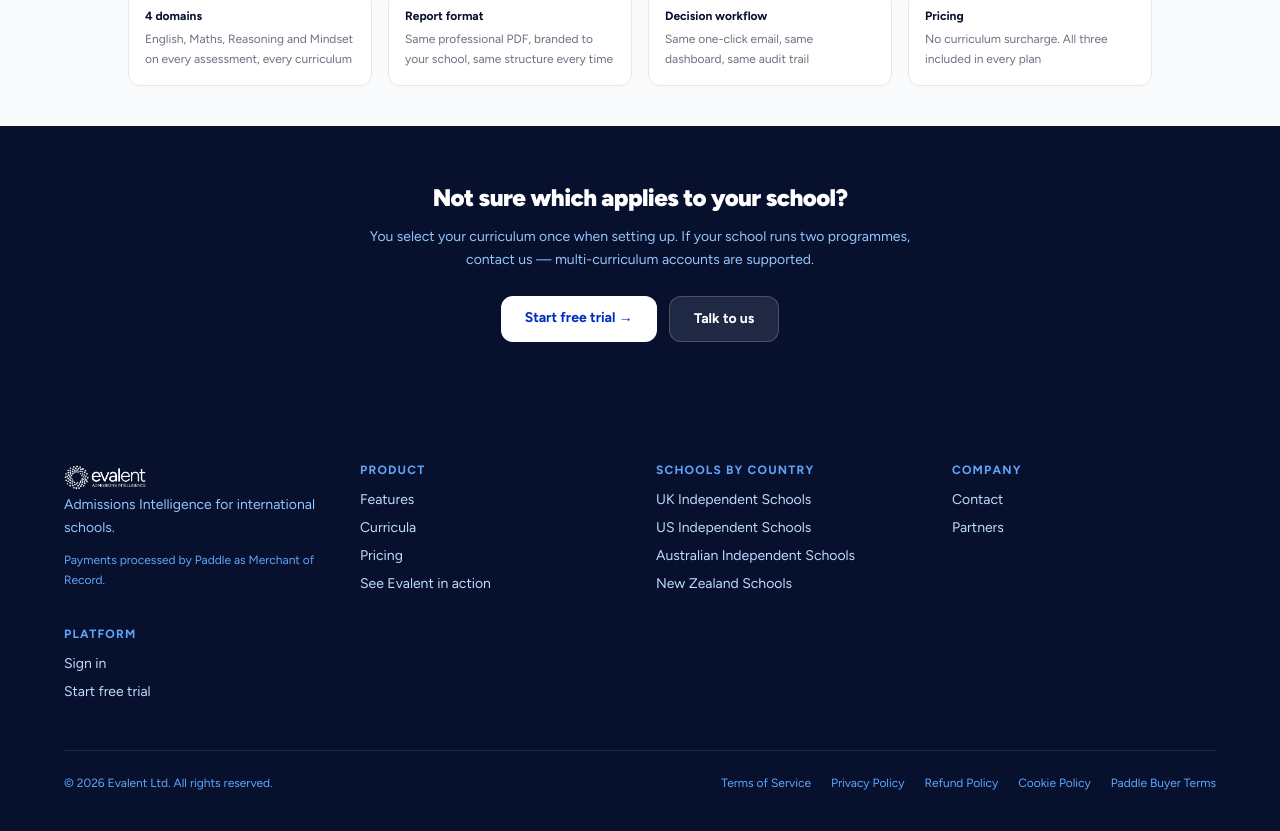
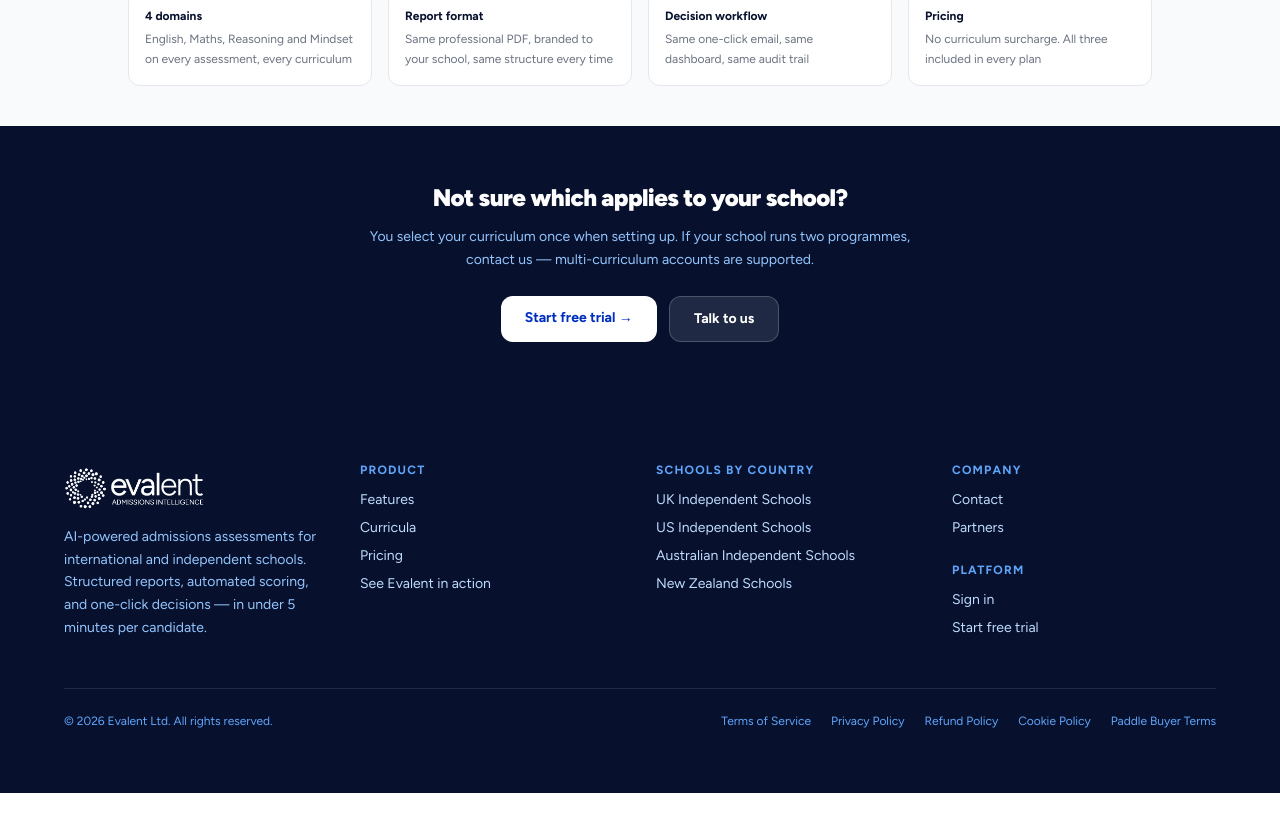
Before and after one commit to wigsbury-ui/evalent-marketing, a Next.js app: page /curricula in a window 1280 px wide. Shown: the part 1231-2062 px from the top of the page. After the commit the page ends 2024 px from the top, so only its background shows below. Built offline with nearby package versions, Linux system fonts and the light colour scheme.

Commit message:
feat: footer — larger logo, SEO desc, Platform under Company, remove Paddle note

```diff
--- a/src/components/Footer.tsx
+++ b/src/components/Footer.tsx
@@ -5,11 +5,16 @@ export default function Footer() {
     <footer className="bg-navy text-white py-16 px-6">
       <div className="max-w-6xl mx-auto">
         <div className="grid grid-cols-2 md:grid-cols-4 gap-8 mb-12">
+
+          {/* Brand column */}
           <div>
-            <img src="/evalent-logo-white.png" alt="Evalent" className="h-7 w-auto mb-1" />
-            <p className="text-blue-300 text-sm leading-relaxed mb-3">Admissions Intelligence for international schools.</p>
-            <p className="text-blue-400 text-xs leading-relaxed">Payments processed by Paddle as Merchant of Record.</p>
+            <img src="/evalent-logo-white.png" alt="Evalent" className="h-12 w-auto mb-4" />
+            <p className="text-blue-300 text-sm leading-relaxed">
+              AI-powered admissions assessments for international and independent schools. Structured reports, automated scoring, and one-click decisions — in under 5 minutes per candidate.
+            </p>
           </div>
+
+          {/* Product */}
           <div>
             <div className="text-xs font-bold text-blue-400 uppercase tracking-widest mb-3">Product</div>
             <div className="space-y-2 text-sm text-blue-200">
@@ -19,6 +24,8 @@ export default function Footer() {
               <Link href="/demo" className="block hover:text-white transition-colors">See Evalent in action</Link>
             </div>
           </div>
+
+          {/* Schools by country */}
           <div>
             <div className="text-xs font-bold text-blue-400 uppercase tracking-widest mb-3">Schools by country</div>
             <div className="space-y-2 text-sm text-blue-200">
@@ -28,20 +35,21 @@ export default function Footer() {
               <Link href="/new-zealand" className="block hover:text-white transition-colors">New Zealand Schools</Link>
             </div>
           </div>
+
+          {/* Company + Platform combined */}
           <div>
             <div className="text-xs font-bold text-blue-400 uppercase tracking-widest mb-3">Company</div>
-            <div className="space-y-2 text-sm text-blue-200">
+            <div className="space-y-2 text-sm text-blue-200 mb-6">
               <a href="mailto:hello@evalent.io" className="block hover:text-white transition-colors">Contact</a>
               <a href="mailto:partners@evalent.io" className="block hover:text-white transition-colors">Partners</a>
             </div>
-          </div>
-          <div>
             <div className="text-xs font-bold text-blue-400 uppercase tracking-widest mb-3">Platform</div>
             <div className="space-y-2 text-sm text-blue-200">
               <a href="https://app.evalent.io/login" className="block hover:text-white transition-colors">Sign in</a>
               <a href="https://app.evalent.io/signup" className="block hover:text-white transition-colors">Start free trial</a>
             </div>
           </div>
+
         </div>
 
         <div className="border-t border-white/10 pt-6">
```
